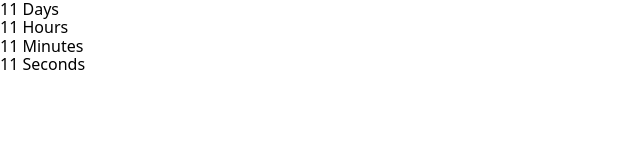
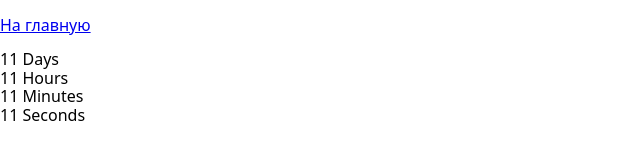
Before and after one commit to Maria-Tkh/goit-js-hw-11, a plain HTML site: page timer.html in a window 1280 px wide. Shown: the whole page, without its empty margins (0-640 px from the left). Drawn offline with nearby package versions, Linux system fonts and the light colour scheme.

Commit message:
Deploying to gh-pages from @ Maria-Tkh/goit-js-hw-11@6de5888d5ea374cc9bdcd15a6440d9e233b33510 🚀

```diff
--- a/timer.html
+++ b/timer.html
@@ -1 +1 @@
-<!DOCTYPE html><html lang="ru"><head><meta charset="UTF-8"><meta name="viewport" content="width=device-width, initial-scale=1.0"><title>Homework 11 Timer</title><link rel="stylesheet" href="https://cdnjs.cloudflare.com/ajax/libs/modern-normalize/1.0.0/modern-normalize.min.css" integrity="sha512-ISS7cAi1PEhQ8jnbJpJZMd29NlhNj4AWYyLOSp2CE/CsHxTCu+r+t0D2yoJudVrd0/8fTVPUVDzY5Tvli75u/g==" crossorigin></head><body> <div class="timer" id="timer-1"> <div class="field"> <span class="value" data-value="days">11</span> <span class="label">Days</span> </div> <div class="field"> <span class="value" data-value="hours">11</span> <span class="label">Hours</span> </div> <div class="field"> <span class="value" data-value="mins">11</span> <span class="label">Minutes</span> </div> <div class="field"> <span class="value" data-value="secs">11</span> <span class="label">Seconds</span> </div> </div> <script src="/goit-js-hw-11/timer.6c618433.js"></script> </body></html>
+<!DOCTYPE html><html lang="ru"><head><meta charset="UTF-8"><meta name="viewport" content="width=device-width, initial-scale=1.0"><title>Homework 11 Timer</title><link rel="stylesheet" href="https://cdnjs.cloudflare.com/ajax/libs/modern-normalize/1.0.0/modern-normalize.min.css" integrity="sha512-ISS7cAi1PEhQ8jnbJpJZMd29NlhNj4AWYyLOSp2CE/CsHxTCu+r+t0D2yoJudVrd0/8fTVPUVDzY5Tvli75u/g==" crossorigin></head><body> <p><a href="/goit-js-hw-11/index.html">На главную</a></p> <div class="timer" id="timer-1"> <div class="field"> <span class="value" data-value="days">11</span> <span class="label">Days</span> </div> <div class="field"> <span class="value" data-value="hours">11</span> <span class="label">Hours</span> </div> <div class="field"> <span class="value" data-value="mins">11</span> <span class="label">Minutes</span> </div> <div class="field"> <span class="value" data-value="secs">11</span> <span class="label">Seconds</span> </div> </div> <script src="/goit-js-hw-11/timer.6c618433.js"></script> </body></html>
```
Also changed, not shown: colors.html (+1 -1 lines).
